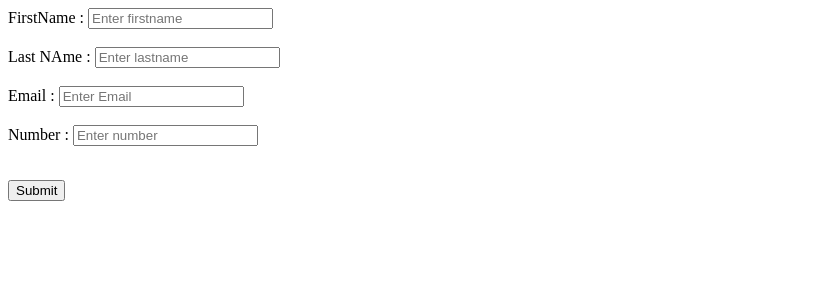
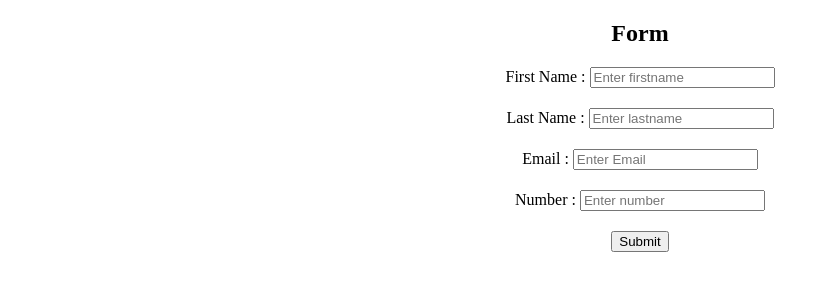
Before and after one commit to Hinal234/frontend-hinal-raytex-initial, a plain HTML site: page Task1/Task1.html in a window 1280 px wide. Shown: the whole page, without its empty margins (0-830 px from the left). Drawn offline with Linux system fonts and the light colour scheme.

Commit message:
htmlcss file added

```diff
--- /dev/null
+++ b/Task1/Task1.css
@@ -0,0 +1,3 @@
+body{
+    align-content: center;
+}
--- a/Task1/Task1.html
+++ b/Task1/Task1.html
@@ -1,14 +1,27 @@
-<html>
+<!DOCTYPE html>
     <head>
         <title>Form</title>
+        <style>
+            body{
+
+                /*margin-left: 450px;
+                margin-top: 280px;*/
+                text-align: center;
+            }
+            form{
+                    line-height: 20px;
+            }
+        </style>
     </head>
     <body>
+        <h2>Form</h2>
         <form>
-            FirstName : <input type="firstname" placeholder="Enter firstname"><br><br>
-            Last NAme : <input type="lastname" placeholder="Enter lastname"> <br><br>
+            First Name : <input type="firstname" placeholder="Enter firstname"><br><br>
+            Last Name : <input type="lastname" placeholder="Enter lastname"> <br><br>
             Email : <input type="email" placeholder="Enter Email"><br><br>
             Number : <input type="number" placeholder="Enter number"><br><br>
+            <button type="submit">Submit</button>
         </form>
-        <button type="submit">Submit</button>
+
     </body>
 </html>
```
